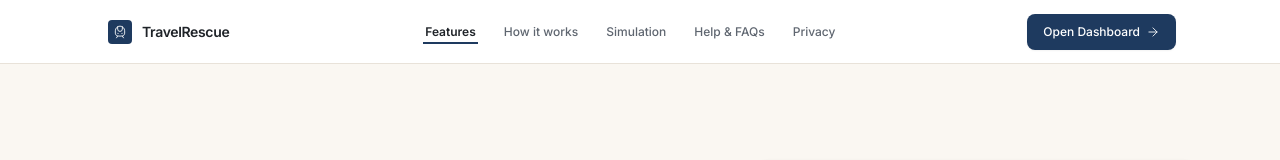
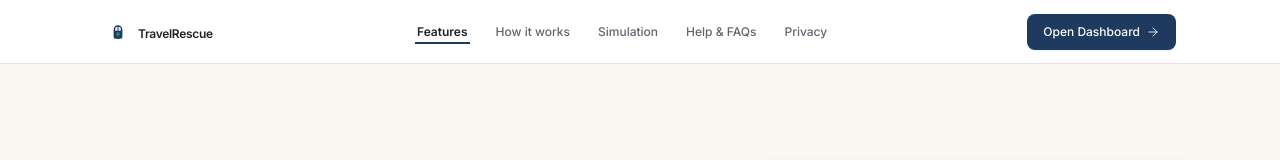
Before and after one commit to JanardhanS56/Train-Help-v2, a Next.js app: page / in a window 1280 px wide. Shown: the top 160 px of the page. Built offline with nearby package versions, Linux system fonts and the light colour scheme; no server answers; the database is empty.

Commit message:
feat(branding): v1.0.0 - INITIAL BASELINE - modern scalable train logo and brand identity

```diff
--- a/app/layout.tsx
+++ b/app/layout.tsx
@@ -34,6 +34,12 @@ export const metadata: Metadata = {
   title: "TravelRescue — Your journey, back on track",
   description:
     "When your train gets delayed or cancelled, TravelRescue ranks the best alternative railway schedules and gets you back on track in minutes.",
+  icons: {
+    icon: [
+      { url: "/logo.svg", type: "image/svg+xml" },
+      { url: "/favicon.ico", sizes: "32x32" },
+    ],
+  },
 };
 
 export default function RootLayout({ children }: { children: React.ReactNode }) {
--- a/components/auth/auth-screen.tsx
+++ b/components/auth/auth-screen.tsx
@@ -17,6 +17,7 @@ import {
 } from "lucide-react";
 import { useAuth } from "@/context/auth-context";
 import { APP_NAME } from "@/lib/constants";
+import { BrandLogo } from "@/components/ui/brand-logo";
 
 // ─── Indian Railway Junction Canvas ───────────────────────────────
 
@@ -339,17 +340,7 @@ export function AuthScreen({ initialTab = "sign-in" }: AuthScreenProps) {
           {/* Top Brand Banner */}
           <div className="relative z-10 space-y-3">
             <div className="flex items-center gap-2.5">
-              <div className="h-9 w-9 rounded-lg bg-blue-600 flex items-center justify-center shadow-lg shadow-blue-500/25 border border-blue-400/30">
-                <Train className="h-5 w-5 text-white" />
-              </div>
-              <div className="leading-tight">
-                <div className="text-sm font-semibold tracking-wide text-white">
-                  {APP_NAME}
-                </div>
-                <div className="text-[10px] uppercase font-mono tracking-wider text-blue-300">
-                  Railway Disruption Recovery
-                </div>
-              </div>
+              <BrandLogo variant="wordmark" size="md" showTagline className="[&_span]:text-white [&_div]:text-blue-300" />
             </div>
 
             <div className="inline-flex items-center gap-1.5 px-2.5 py-1 rounded-full text-[11px] font-medium bg-red-500/15 border border-red-500/30 text-red-300">
--- a/components/landing/landing-navbar.tsx
+++ b/components/landing/landing-navbar.tsx
@@ -2,8 +2,9 @@
 
 import React, { useState, useEffect, useRef, useCallback } from "react";
 import Link from "next/link";
-import { TrainFront, ArrowRight, LogOut, Menu, X } from "lucide-react";
+import { ArrowRight, LogOut, Menu, X } from "lucide-react";
 import { APP_NAME } from "@/lib/constants";
+import { BrandLogo } from "@/components/ui/brand-logo";
 import { useAuth } from "@/context/auth-context";
 
 interface NavLinkItem {
@@ -160,14 +161,9 @@ export function LandingNavbar() {
           {/* 1. Logo */}
           <Link
             href="/"
-            className="flex items-center gap-2.5 focus:outline-none focus-visible:ring-2 focus-visible:ring-primary rounded-md p-1"
+            className="flex items-center focus:outline-none focus-visible:ring-2 focus-visible:ring-primary rounded-md p-1"
           >
-            <div className="w-6 h-6 rounded bg-primary text-primary-foreground flex items-center justify-center">
-              <TrainFront className="w-3.5 h-3.5 stroke-[1.5]" />
-            </div>
-            <span className="font-semibold text-sm text-foreground tracking-tight">
-              {APP_NAME}
-            </span>
+            <BrandLogo variant="wordmark" size="xs" />
           </Link>
 
           {/* 2. Middle Navigation Links (Desktop) */}
--- a/components/layout/sidebar.tsx
+++ b/components/layout/sidebar.tsx
@@ -12,7 +12,6 @@ import {
   Settings,
   HelpCircle,
   ChevronDown,
-  Shield,
   Sun,
   Moon,
   LogOut,
@@ -25,6 +24,7 @@ import { useAuth } from "@/context/auth-context";
 import { useTripGroups } from "@/lib/tripGroups";
 import { useChatAssistantState } from "@/components/chat/chat-controller";
 import { APP_NAME } from "@/lib/constants";
+import { BrandLogo } from "@/components/ui/brand-logo";
 import { DatabaseConnectionStatus } from "@/components/status/database-connection-status";
 
 const STORAGE_EXPANDED_KEY = "tr_nav_expanded_v1";
@@ -189,12 +189,8 @@ export function Sidebar() {
           className="flex items-center gap-2.5 hover:opacity-85 transition-opacity"
           aria-label={`${APP_NAME} Dashboard`}
         >
-          <div className="flex items-center justify-center w-7 h-7 rounded bg-primary text-primary-foreground shrink-0 shadow-sm">
-            <Shield className="w-4 h-4 stroke-[1.5]" aria-hidden="true" />
-          </div>
-          <span className="hidden lg:inline text-sm font-semibold tracking-tight text-foreground font-sans">
-            {APP_NAME}
-          </span>
+          <BrandLogo variant="compact" size="sm" className="lg:hidden" />
+          <BrandLogo variant="wordmark" size="sm" className="hidden lg:flex" />
         </Link>
 
         {/* Theme toggle */}
--- /dev/null
+++ b/components/ui/brand-logo.tsx
@@ -0,0 +1,142 @@
+/**
+ * components/ui/brand-logo.tsx
+ *
+ * Unified brand logo component for TravelRescue.
+ *
+ * Variants:
+ *   - "icon"     → Standalone logomark only (train front + rescue cross)
+ *   - "wordmark" → Icon + "TravelRescue" text
+ *   - "compact"  → Small icon-only for collapsed sidebar / mobile
+ *
+ * Automatically adapts to light/dark theme via CSS currentColor + token vars.
+ */
+
+import React from "react";
+import { cn } from "@/lib/utils";
+import { APP_NAME } from "@/lib/constants";
+
+export type BrandLogoVariant = "icon" | "wordmark" | "compact";
+
+interface BrandLogoProps {
+  /** Which visual variant to render */
+  variant?: BrandLogoVariant;
+  /** Overall size class — controls the icon dimension */
+  size?: "xs" | "sm" | "md" | "lg";
+  /** Extra className for the wrapper */
+  className?: string;
+  /** Whether to show the tagline under the wordmark */
+  showTagline?: boolean;
+}
+
+/* ── Size mappings ── */
+const ICON_SIZES: Record<NonNullable<BrandLogoProps["size"]>, { box: string; svg: string; text: string; tagline: string }> = {
+  xs: { box: "w-5 h-5",   svg: "w-5 h-5",   text: "text-xs",    tagline: "text-[8px]" },
+  sm: { box: "w-7 h-7",   svg: "w-7 h-7",   text: "text-sm",    tagline: "text-[9px]" },
+  md: { box: "w-9 h-9",   svg: "w-9 h-9",   text: "text-base",  tagline: "text-[10px]" },
+  lg: { box: "w-12 h-12", svg: "w-12 h-12", text: "text-lg",    tagline: "text-xs" },
+};
+
+/**
+ * TravelRescue Logomark SVG
+ *
+ * A geometric front-view train with an integrated rescue cross.
+ * Uses navy (#1E3A5F) as primary and teal (#2F7D6B) as accent in light mode.
+ * In dark mode the CSS variables automatically apply the dark token equivalents.
+ */
+function LogoIcon({ className }: { className?: string }) {
+  return (
+    <svg
+      viewBox="0 0 64 64"
+      fill="none"
+      xmlns="http://www.w3.org/2000/svg"
+      className={className}
+      aria-hidden="true"
+    >
+      {/* Train body — front view, rounded top */}
+      <path
+        d="M18 48V24C18 16.268 24.268 10 32 10C39.732 10 46 16.268 46 24V48L43 54H21L18 48Z"
+        className="fill-primary"
+      />
+
+      {/* Windshield — two pane windows */}
+      <path
+        d="M23 21C23 18.239 25.239 16 28 16H30.5V28H23V21Z"
+        className="fill-primary-foreground"
+        opacity="0.9"
+      />
+      <path
+        d="M33.5 16H36C38.761 16 41 18.239 41 21V28H33.5V16Z"
+        className="fill-primary-foreground"
+        opacity="0.9"
+      />
+
+      {/* Rescue cross — central teal accent */}
+      <rect x="29" y="32" width="6" height="14" rx="1" className="fill-success" />
+      <rect x="25" y="36" width="14" height="6" rx="1" className="fill-success" />
+
+      {/* Bottom rail / wheels */}
+      <rect x="20" y="52" width="8" height="3" rx="1.5" className="fill-primary-foreground" opacity="0.6" />
+      <rect x="36" y="52" width="8" height="3" rx="1.5" className="fill-primary-foreground" opacity="0.6" />
+
+      {/* Headlight — top center */}
+      <rect x="29" y="11" width="6" height="3" rx="1.5" className="fill-success" opacity="0.8" />
+    </svg>
+  );
+}
+
+export function BrandLogo({
+  variant = "wordmark",
+  size = "sm",
+  className,
+  showTagline = false,
+}: BrandLogoProps) {
+  const s = ICON_SIZES[size];
+
+  if (variant === "compact" || variant === "icon") {
+    return (
+      <div
+        className={cn(
+          "flex items-center justify-center shrink-0",
+          s.box,
+          className,
+        )}
+      >
+        <LogoIcon className={s.svg} />
+      </div>
+    );
+  }
+
+  /* variant === "wordmark" */
+  return (
+    <div className={cn("flex items-center gap-2.5", className)}>
+      <div
+        className={cn(
+          "flex items-center justify-center shrink-0",
+          s.box,
+        )}
+      >
+        <LogoIcon className={s.svg} />
+      </div>
+      <div className="leading-tight">
+        <span
+          className={cn(
+            "font-semibold tracking-tight text-foreground",
+            s.text,
+          )}
+        >
+          {APP_NAME}
+        </span>
+        {showTagline && (
+          <div
+            className={cn(
+              "uppercase font-mono tracking-wider text-muted-foreground",
+              s.tagline,
+            )}
+          >
+            Railway Disruption Recovery
+          </div>
+        )}
+      </div>
+    </div>
+  );
+}
```
Also changed, not shown: public/logo.svg (added).
